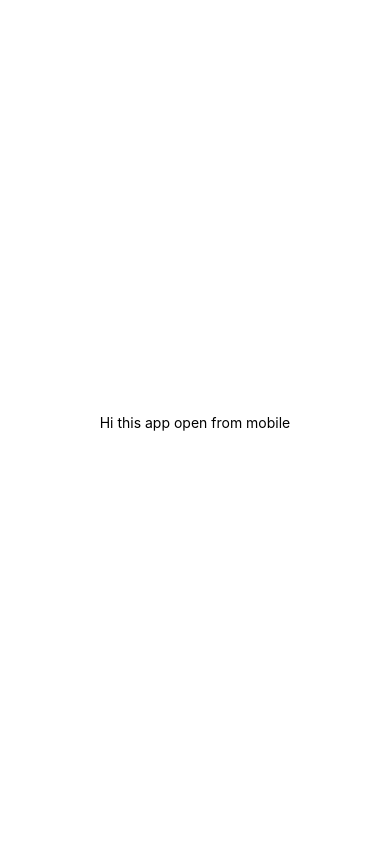
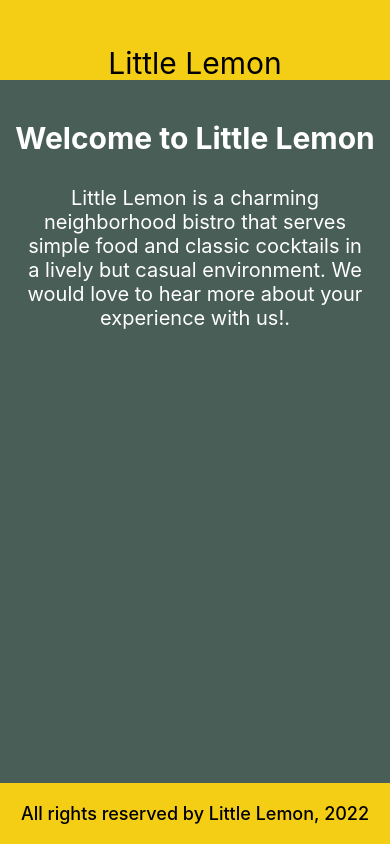
Before and after one commit to janindu-kulathilaka/little-lemon-app, a React Native app: screen / in a window 390 px wide. Built offline with nearby package versions, Linux system fonts and the light colour scheme.

Commit message:
today works on little lemon app

```diff
--- a/App.js
+++ b/App.js
@@ -1,20 +1,19 @@
-import { StatusBar } from 'expo-status-bar';
-import { StyleSheet, Text, View } from 'react-native';
+import { View } from 'react-native';
+import LittleLemonHeader from './components/LittleLemonHeader';
+import LittleLemonFooter from './components/LittleLemonFooter';
+import WelcomeScreen from './components/WelcomeScreen';
 
 export default function App() {
   return (
-    <View style={styles.container}>
-      <Text>Hi this app open from mobile</Text>
-      <StatusBar style="auto" />
+    <View
+      style={{
+        flex: 1,
+        backgroundColor: '#495E57',
+      }}
+    >
+      <LittleLemonHeader />
+      <WelcomeScreen />
+      <LittleLemonFooter />
     </View>
   );
 }
-
-const styles = StyleSheet.create({
-  container: {
-    flex: 1,
-    backgroundColor: '#fff',
-    alignItems: 'center',
-    justifyContent: 'center',
-  },
-});
--- /dev/null
+++ b/components/LittleLemonFooter.js
@@ -0,0 +1,26 @@
+import { View, Text } from 'react-native';
+
+export default function LittleLemonFooter() {
+  return (
+    <View
+      style={{
+        position: 'absolute',
+        backgroundColor: '#F4CE14',
+        bottom: 0,
+        width: '100%',
+      }}
+    >
+      <Text
+        style={{
+          padding: 20,
+          color: 'black',
+          textAlign: 'center',
+          fontSize: 18,
+          fontWeight: 500,
+        }}
+      >
+        All rights reserved by Little Lemon, 2022
+      </Text>
+    </View>
+  );
+}
--- /dev/null
+++ b/components/LittleLemonHeader.js
@@ -0,0 +1,18 @@
+import { View, Text } from 'react-native';
+
+export default function LittleLemonHeader() {
+  return (
+    <View style={{ flex: 0.1, backgroundColor: '#F4CE14' }}>
+      <Text
+        style={{
+          paddingTop: 45,
+          fontSize: 30,
+          color: 'black',
+          textAlign: 'center',
+        }}
+      >
+        Little Lemon
+      </Text>
+    </View>
+  );
+}
--- /dev/null
+++ b/components/WelcomeScreen.js
@@ -0,0 +1,41 @@
+import { View, Text, ScrollView } from 'react-native';
+
+export default function WelcomeScreen() {
+  return (
+    <View
+      style={{
+        flex: 0.7,
+        backgroundColor: '#495E57',
+        alignItems: 'center',
+        marginTop: 40,
+      }}
+    >
+      <ScrollView>
+        <Text
+          style={{
+            color: 'white',
+            fontSize: 30,
+            fontWeight: 'bold',
+            textAlign: 'center',
+          }}
+        >
+          Welcome to Little Lemon
+        </Text>
+
+        <Text
+          style={{
+            textAlign: 'center',
+            fontSize: 20,
+            marginTop: 10,
+            color: 'white',
+            padding: 20,
+          }}
+        >
+          Little Lemon is a charming neighborhood bistro that serves simple food
+          and classic cocktails in a lively but casual environment. We would
+          love to hear more about your experience with us!.
+        </Text>
+      </ScrollView>
+    </View>
+  );
+}
```
